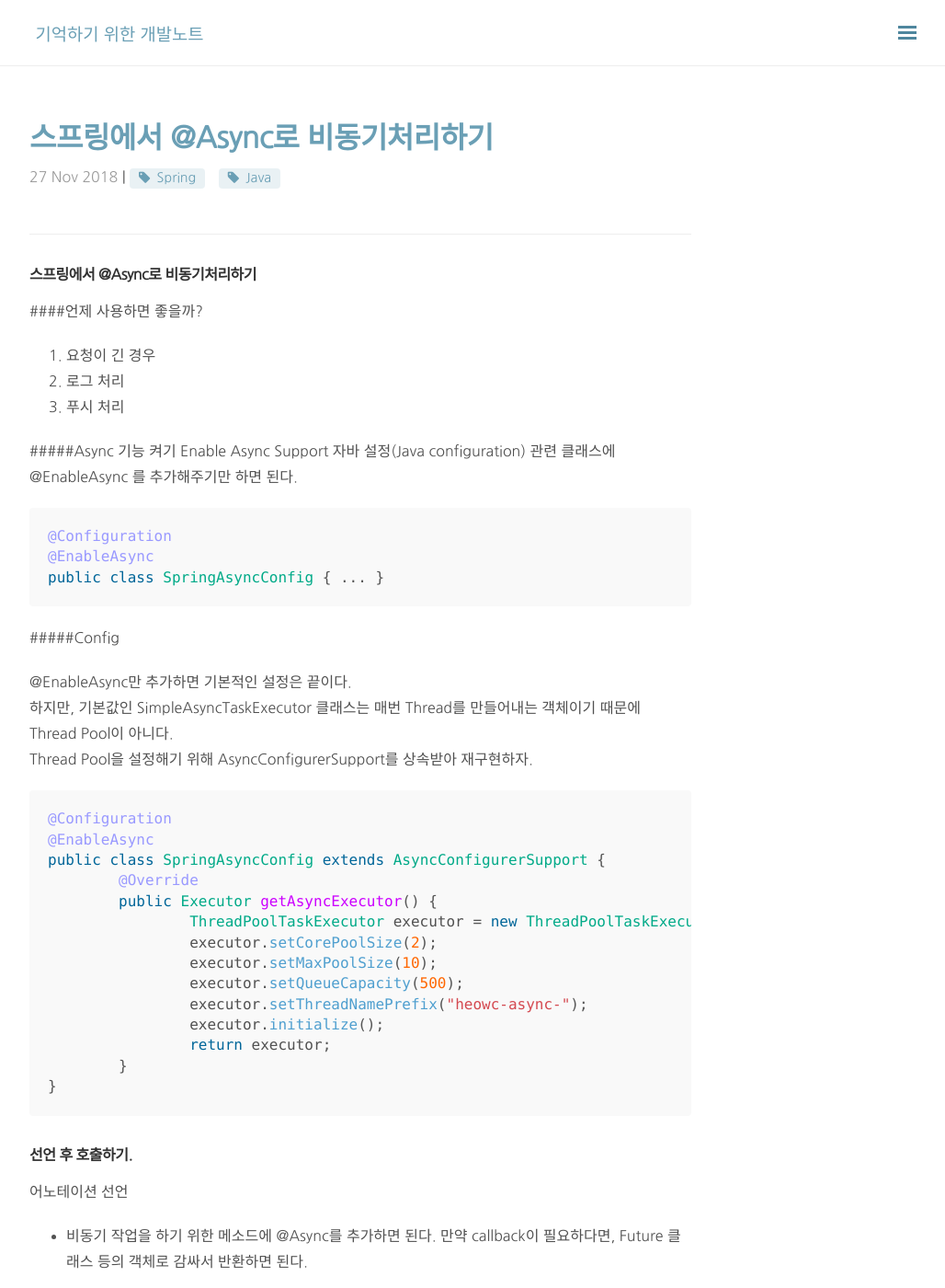
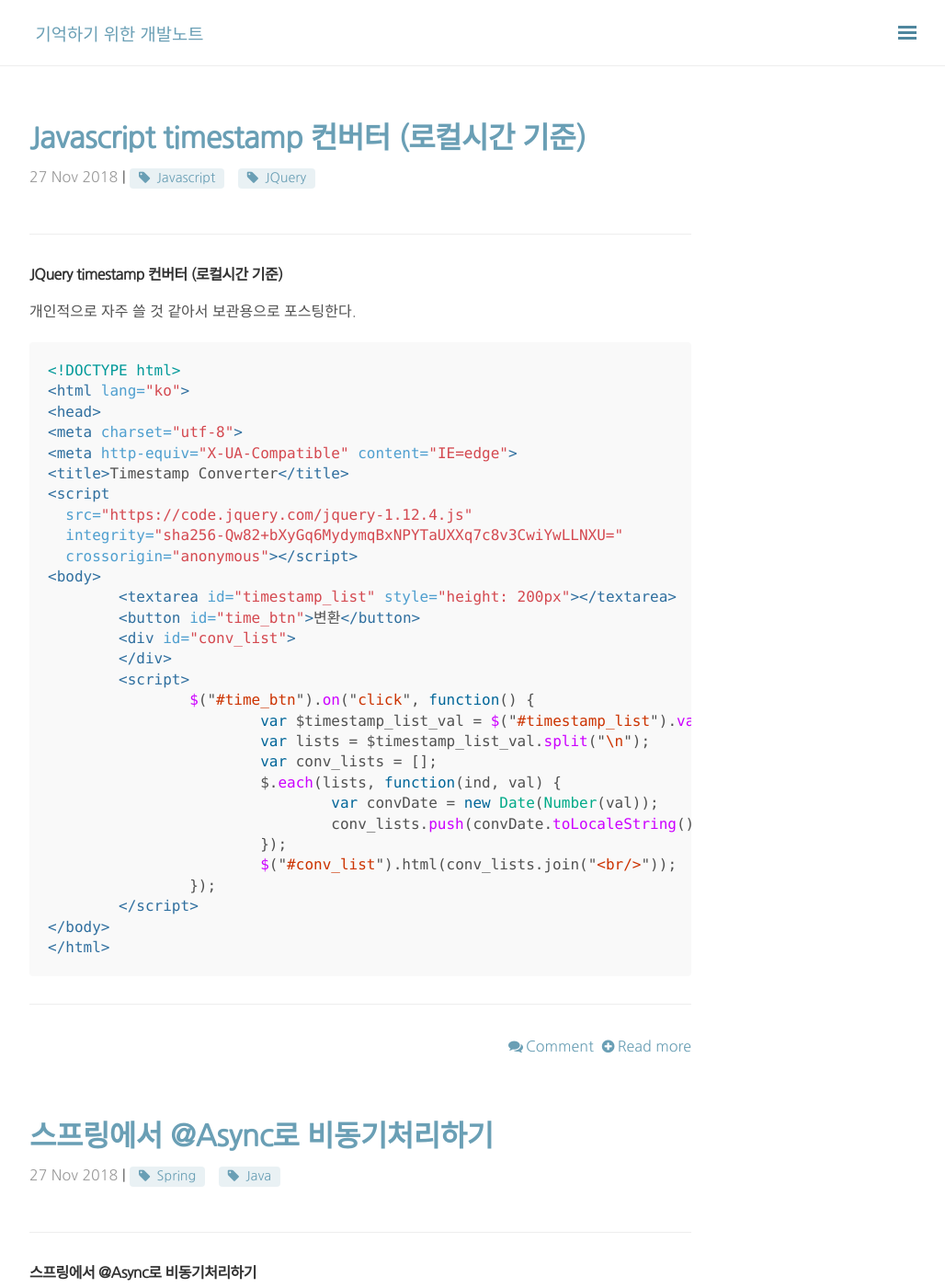
Before and after one commit to jmlim/jmlim.github.com, a Jekyll site: the page built from blog/index.html, in a window 1280 px wide and 1400 px high. Shown: the whole window at 92% size, without its empty margins (248-1276 px from the left). Built offline with Jekyll 4.4.1, drawn with Linux system fonts in a browser that asks for light colours; nearby versions of some CDN libraries; the list of posts is cut into pages by our own code; comment, search, counter and statistics services are not loaded; some of the changed text lies outside the part shown.

Commit message:
Timestamp Converter 포스팅, 스프링 비동기 포스트 카테고리 이동.

````diff
--- /dev/null
+++ b/_posts/2018-11-27-javascript-timestamp-converter.md
@@ -0,0 +1,50 @@
+---
+layout: post
+title:  "Javascript timestamp 컨버터 (로컬시간 기준)"
+date:   2018-11-27 18:08:00 +0900
+categories: javascript
+comments: true
+tags: [Javascript, JQuery]
+---
+
+---
+### JQuery timestamp 컨버터 (로컬시간 기준)
+
+개인적으로 자주 쓸 것 같아서 보관용으로 포스팅한다.
+
+```html
+<!DOCTYPE html>
+<html lang="ko">
+<head>
+<meta charset="utf-8">
+<meta http-equiv="X-UA-Compatible" content="IE=edge">
+<title>Timestamp Converter</title>
+<script
+  src="https://code.jquery.com/jquery-1.12.4.js"
+  integrity="sha256-Qw82+bXyGq6MydymqBxNPYTaUXXq7c8v3CwiYwLLNXU="
+  crossorigin="anonymous"></script>
+<body>
+	<textarea id="timestamp_list" style="height: 200px"></textarea>
+	<button id="time_btn">변환</button>
+	<div id="conv_list">
+	</div>
+	<script>
+		$("#time_btn").on("click", function() {
+			var $timestamp_list_val = $("#timestamp_list").val();
+			var lists = $timestamp_list_val.split("\n");
+			var conv_lists = [];
+			$.each(lists, function(ind, val) {
+				var convDate = new Date(Number(val));
+				conv_lists.push(convDate.toLocaleString());
+			});
+			$("#conv_list").html(conv_lists.join("<br/>"));
+		});
+	</script>
+</body>
+</html>
+```
+
+[jekyll-docs]: https://jekyllrb.com/docs/home
+[jekyll-gh]:   https://github.com/jekyll/jekyll
+[jekyll-talk]: https://talk.jekyllrb.com/
+---
````
Also changed, not shown: _posts/2018-11-27-spring-boot-async.md (+1 -1 lines).
